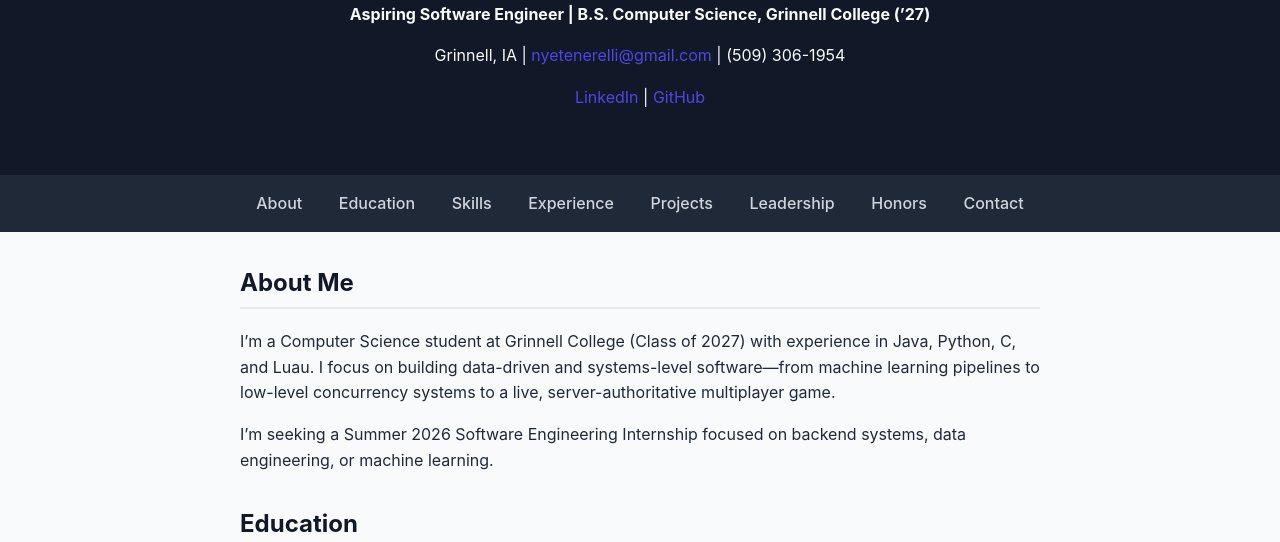
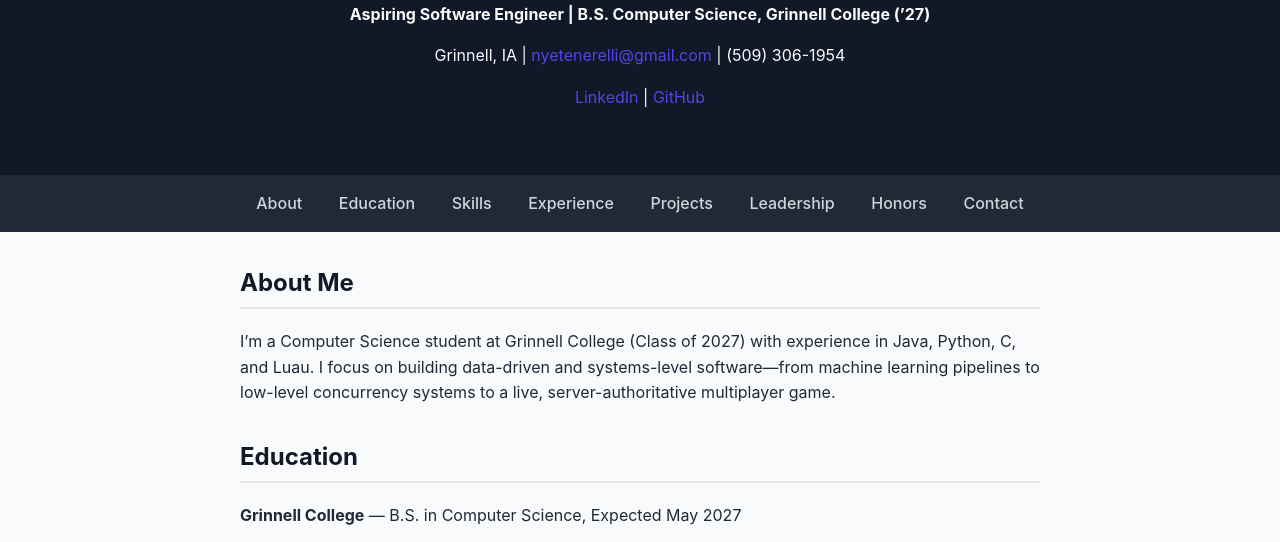
Before and after one commit to NyeTenerelli/nyeten.github.io, a plain HTML site: page index.html in a window 1280 px wide. Shown: the part 153-695 px from the top of the page. Drawn offline with Linux system fonts and the light colour scheme.

Commit message:
Remove internship seeking statement
Removed internship seeking statement from the profile.

```diff
--- a/index.html
+++ b/index.html
@@ -77,9 +77,6 @@
     I’m a Computer Science student at Grinnell College (Class of 2027) with experience in Java, Python, C, and Luau.
     I focus on building data-driven and systems-level software—from machine learning pipelines to low-level concurrency
     systems to a live, server-authoritative multiplayer game.
-  </p>
-  <p>
-    I’m seeking a Summer 2026 Software Engineering Internship focused on backend systems, data engineering, or machine learning.
   </p>
 </section>
 
```
